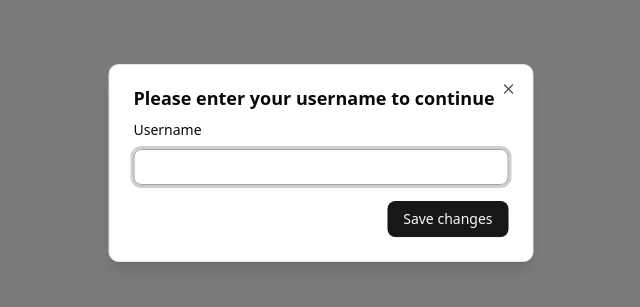
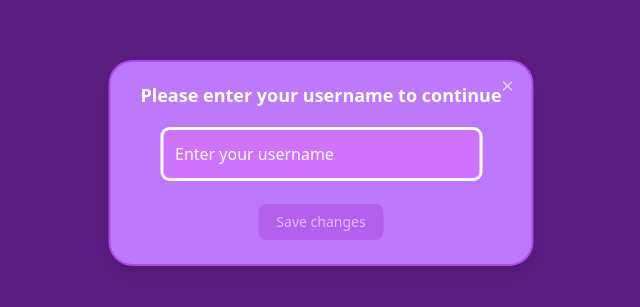
Before and after one commit to sonalsai/guessTheNumber, a React (Vite) app in the folder client/: page / in a window 1280 px wide. Shown: the part 237-544 px from the top of the page, without its empty margins (319-959 px from the left). Built offline with nearby package versions, Linux system fonts and the light colour scheme.

Commit message:
feat: add GameScreen component and enhance DialogBox for username input

```diff
--- a/client/package.json
+++ b/client/package.json
@@ -12,6 +12,7 @@
   "devDependencies": {
     "@types/node": "^24.0.6",
     "@vitejs/plugin-react": "^4.6.0",
+    "sass-embedded": "^1.89.2",
     "tw-animate-css": "^1.3.4",
     "vite": "^7.0.0"
   },
--- a/client/src/Components/shared/DialogBox/DialogBox.jsx
+++ b/client/src/Components/shared/DialogBox/DialogBox.jsx
@@ -6,34 +6,58 @@ import {
   DialogHeader,
   DialogTitle,
 } from "@/components/ui/dialog";
-import { Input } from "@/Components/ui/input";
-import { Label } from "@/Components/ui/label";
 import { useState } from "react";
 
 export const DialogBox = ({ isOpen, handleUsernameChange }) => {
-  const [username, setUsername] = useState("");
+  const [username, setUserName] = useState("");
+  const handleSaveName = (e) => {
+    e.preventDefault();
+    if (username.trim() === "") {
+      alert("Username cannot be empty");
+      return;
+    }
+    handleUsernameChange(username);
+  };
   return (
     <Dialog open={isOpen} onOpenChange={() => {}}>
-      <form>
-        <DialogContent className="sm:max-w-[425px]">
-          <DialogHeader>
-            <DialogTitle>Please enter your username to continue</DialogTitle>
+      <form
+        onSubmit={(e) => {
+          e.preventDefault();
+          handleUsernameChange(username);
+        }}
+      >
+        <DialogContent className=" sm:max-w-[425px] bg-[#bd79fc] text-white rounded-[24px] border-2 border-[#AD49E1] p-6 shadow-lg flex flex-col gap-6">
+          <DialogHeader className="text-center">
+            <DialogTitle className="text-white text-center">
+              Please enter your username to continue
+            </DialogTitle>
           </DialogHeader>
-          <div className="grid gap-4">
-            <div className="grid gap-3">
-              <Label htmlFor="username">Username</Label>
-              <Input
-                id="username"
-                name="username"
-                value={username}
-                onChange={(e) => setUsername(e.target.value)}
-              />
-            </div>
-          </div>
+
+          <input
+            type="text"
+            id="username"
+            name="username"
+            value={username}
+            onChange={(e) => {
+              const value = e.target.value.replace(/\s+/g, " ");
+              if (value.length <= 15) {
+                setUserName(value);
+              }
+            }}
+            autoComplete="off"
+            autoFocus
+            autoCorrect="off"
+            spellCheck="false"
+            className=" w-full max-w-[320px] mx-auto bg-[#cf73ff] text-white placeholder-white border-2 border-[#AD49E1] focus:outline-none focus:border-white focus:ring-white focus:ring-1 rounded-md p-3 transition"
+            placeholder="Enter your username"
+          />
+
           <DialogFooter>
             <Button
+              onClick={handleSaveName}
+              disabled={!username.trim()}
               type="submit"
-              onClick={() => handleUsernameChange(username)}
+              className=" bg-[#AD49E1] hover:bg-[#bd79fc] border-2 border-[#AD49E1] text-white px-4 py-2 rounded-md transition mx-auto "
             >
               Save changes
             </Button>
--- /dev/null
+++ b/client/src/Components/shared/GameScreen/GameScreen.jsx
@@ -0,0 +1,53 @@
+import React, { useState } from "react";
+import "./GameScreen.scss"; // Import the styles for GameScreen
+
+const GameScreen = () => {
+  const [guess, setGuess] = useState("");
+
+  const handleChange = (e) => {
+    const value = e.target.value.replace(/\D/g, "");
+    setGuess(value);
+  };
+
+  const handleSubmit = (e) => {
+    e.preventDefault();
+    console.log("Submitted guess:", guess);
+    setGuess("");
+  };
+
+  return (
+    <div className=" gameScreenContainer max-w-[420px] w-full  max-h-[420px] h-full  flex flex-col items-center justify-around px-4 py-6 font-sans  bg-[#bd79fc] text-white  rounded-[36px] shadow-lg ">
+      {/* Header */}
+      <div className="text-center">
+        <h1 className="text-3xl font-bold mb-2">Guess the Number</h1>
+        <p className="text-lg">Try to guess the number between 1 and 15</p>
+      </div>
+
+      {/* Body */}
+      <div className="w-full max-w-[320px]">
+        <input
+          type="text"
+          autoComplete="off"
+          autoCorrect="off"
+          spellCheck="false"
+          value={guess}
+          onChange={handleChange}
+          className="w-full p-3 rounded-md text-black placeholder-white bg-[#cf73ff] focus:outline-none focus:border-[white] focus:ring-white transition border-2 border-[#AD49E1] "
+          placeholder="Enter your guess"
+        />
+      </div>
+
+      {/* Footer */}
+      <div>
+        <button
+          onClick={handleSubmit}
+          className="bg-[#bd79fc] border-2 border-[#AD49E1] text-[white] px-6 py-2 rounded-md hover:bg-[#AD49E1] hover:border-[#bd79fc] hover:text-[white] transition  duration-300 focus:outline-none semibold "
+        >
+          Guess
+        </button>
+      </div>
+    </div>
+  );
+};
+
+export default GameScreen;
--- /dev/null
+++ b/client/src/Components/shared/GameScreen/GameScreen.scss
@@ -0,0 +1,3 @@
+.gameScreenContainer {
+user-select: none;
+}
--- a/client/src/Home/Home.jsx
+++ b/client/src/Home/Home.jsx
@@ -1,12 +1,16 @@
 import { DialogBox } from "@/Components/shared/DialogBox/DialogBox";
+import GameScreen from "@/Components/shared/GameScreen/GameScreen";
 import { useEffect, useState } from "react";
+import "./Home.scss";
 
 const App = () => {
   const [open, setOpen] = useState(false);
   const [username, setUsername] = useState("");
 
   useEffect(() => {
-    setOpen(true);
+    if (!username) {
+      setOpen(true);
+    }
   }, []);
 
   const handleUsernameChange = (value) => {
@@ -16,15 +20,17 @@ const App = () => {
   };
 
   return (
-    <div className="flex flex-col items-center justify-center min-h-screen bg-gray-100">
+    <div className="mainContainer">
       {open && (
-        <DialogBox isOpen={open} handleUsernameChange={handleUsernameChange} />
+        <DialogBox
+          isOpen={open}
+          handleUsernameChange={handleUsernameChange}
+          setUsername={setUsername}
+          username={username}
+        />
       )}
 
-      {username && (
-        <div className="text-2xl font-bold mt-4">Welcome, {username}!</div>
-      )}
-
+      {username && <GameScreen />}
     </div>
   );
 };
--- /dev/null
+++ b/client/src/Home/Home.scss
@@ -0,0 +1,8 @@
+.mainContainer {
+  width: 100%;
+  height: 100dvh;
+  display: flex;
+  align-items: center;
+  justify-content: center;
+  background: #b13bff;
+}
--- a/client/src/style.css
+++ b/client/src/style.css
@@ -116,5 +116,10 @@
   }
   body {
     @apply bg-background text-foreground;
+    width: 100%;
+    height: 100%;
+    margin: 0;
+    padding: 0;
+    box-sizing: border-box;
   }
 }
```
Also changed, not shown: 1 other file (tests, documents, lock files or other folders).
